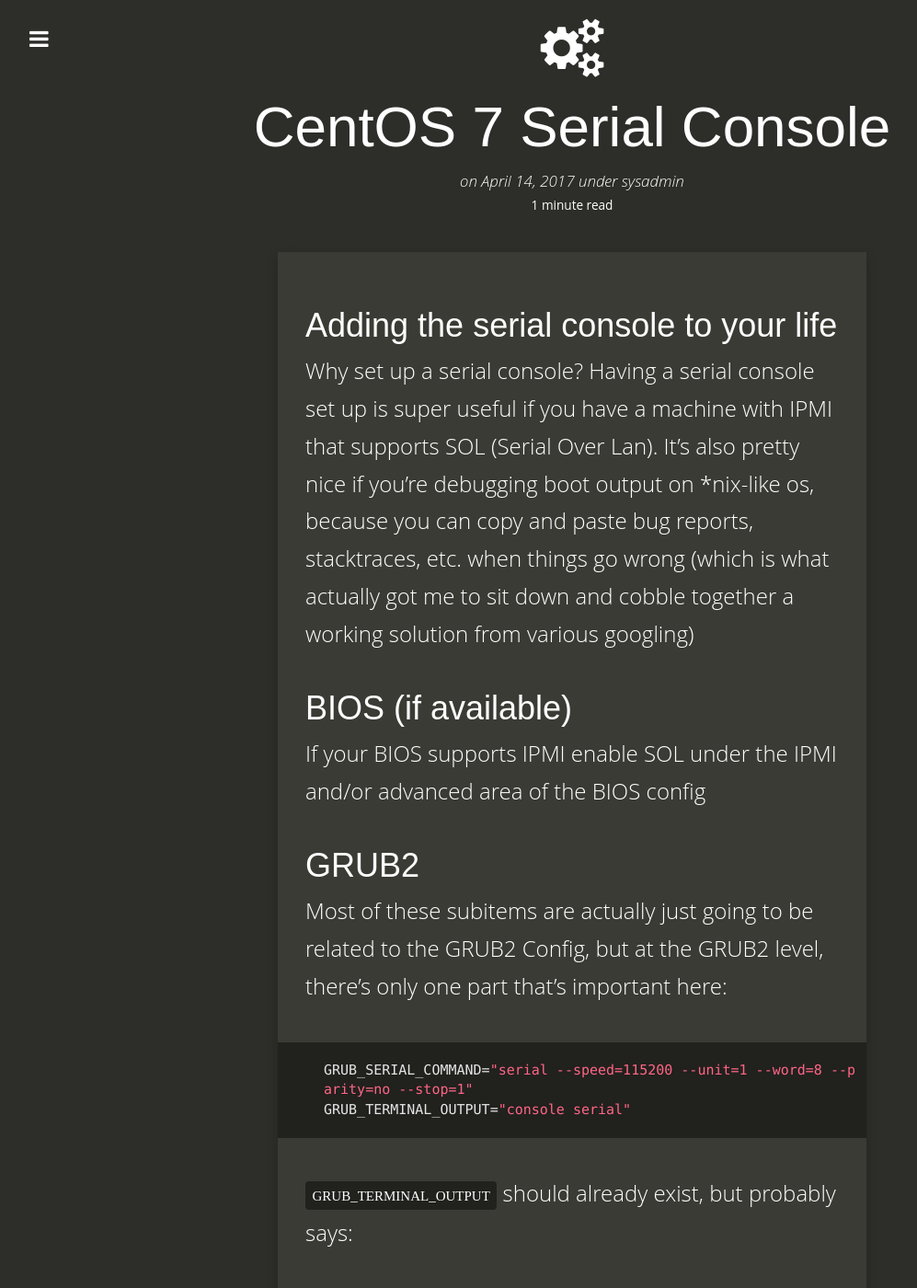
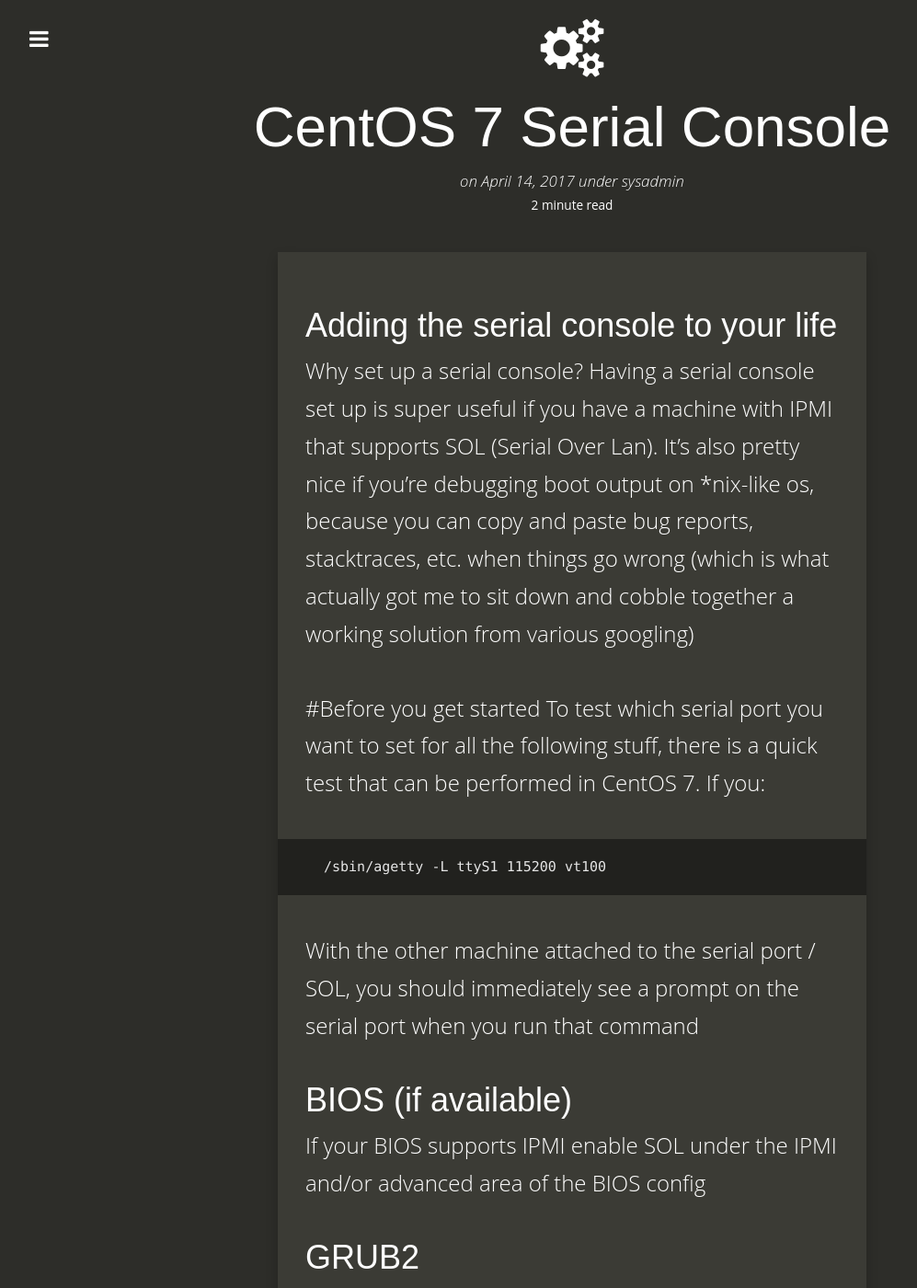
Before and after one commit to mrdaveanderson/mrdaveanderson.github.io, a Jekyll site: the page built from _posts/2017-04-14-CentOS7SerialConsole.md, in a window 1280 px wide and 1400 px high. Shown: the whole window at 92% size, without its empty margins (18-1015 px from the left). Built offline with Jekyll 4.4.1, drawn with Linux system fonts in a browser that asks for light colours; nearby versions of some CDN libraries; some of the changed text lies outside the part shown.

Commit message:
lets post stuff!

````diff
--- a/_posts/2017-04-14-CentOS7SerialConsole.md
+++ b/_posts/2017-04-14-CentOS7SerialConsole.md
@@ -11,6 +11,13 @@ tags:
 
 # Adding the serial console to your life
 Why set up a serial console? Having a serial console set up is super useful if you have a machine with IPMI that supports SOL (Serial Over Lan). It's also pretty nice if you're debugging boot output on *nix-like os, because you can copy and paste bug reports, stacktraces, etc. when things go wrong (which is what actually got me to sit down and cobble together a working solution from various googling)
+
+#Before you get started
+To test which serial port you want to set for all the following stuff, there is a quick test that can be performed in CentOS 7. If you:
+```
+/sbin/agetty -L ttyS1 115200 vt100
+```
+With the other machine attached to the serial port / SOL, you should immediately see a prompt on the serial port when you run that command
 
 # BIOS (if available)
 If your BIOS supports IPMI enable SOL under the IPMI and/or advanced area of the BIOS config
@@ -44,7 +51,7 @@ Change it to
 ```
 GRUB_CMDLINE_XEN_DEFAULT="cpuinfo com1=115200,8n1 console=com1,tty"
 ```
-Again, we're setting up for 115,200 bps, 8/n/1, with serial and vga consoles active, modify accordingly to fit your particular situation
+Again, we're setting up for 115,200 bps, `8/n/1`, with serial and vga consoles active, modify accordingly to fit your particular situation
 
 # CentOS 7
 
````
